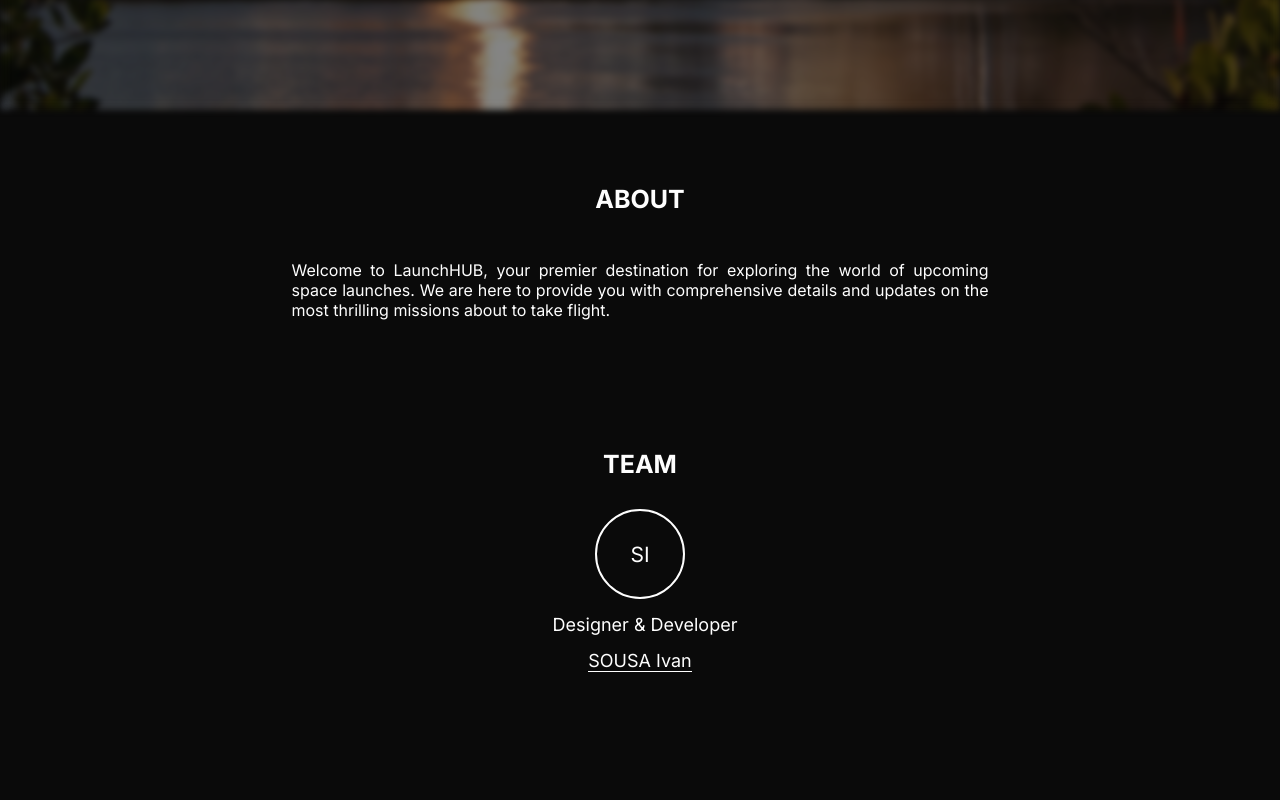
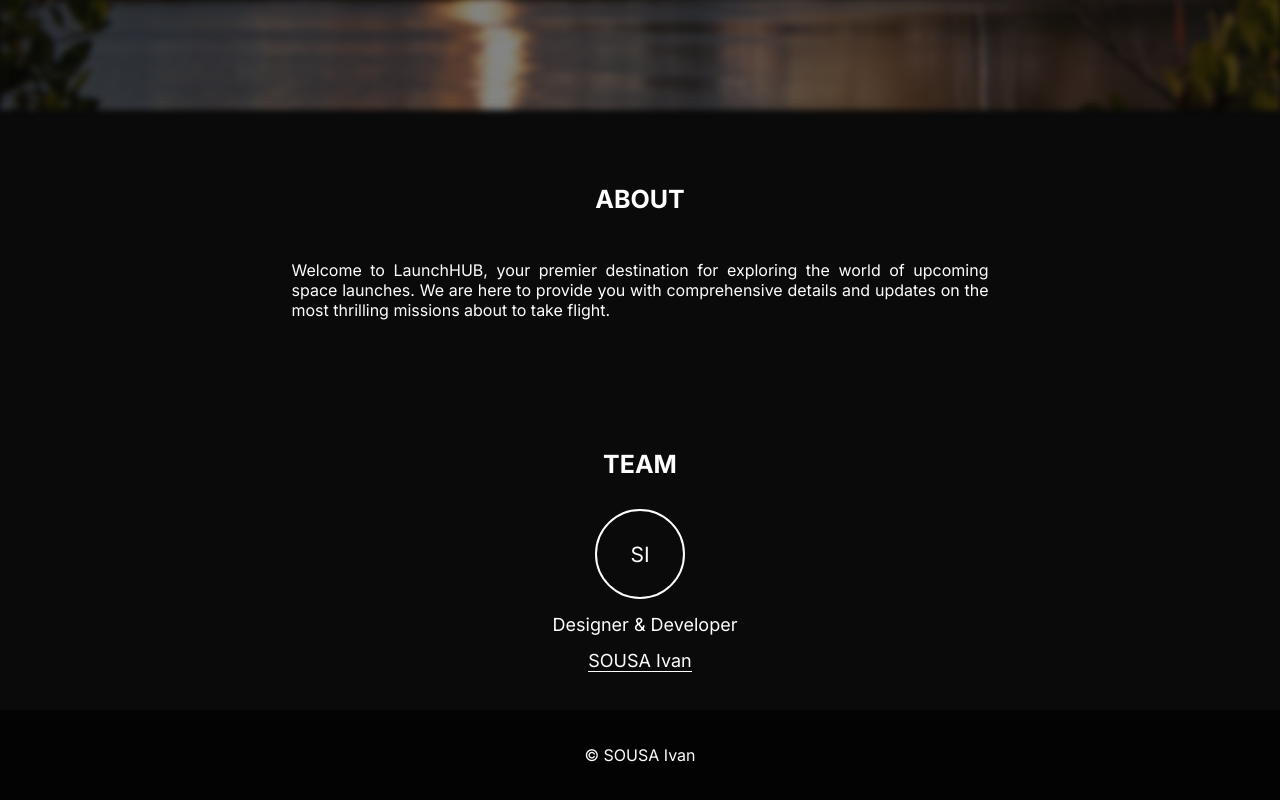
Before and after one commit to sousaivan99/launchhub, a Next.js app: page / in a window 1280 px wide. Shown: the part 685-1485 px from the top of the page. Before the commit the page ends 1395 px from the top, so only its background shows below. Built offline with nearby package versions, Linux system fonts and the light colour scheme.

Commit message:
Serverside API filtering and small fixes

```diff
--- a/app/globals.css
+++ b/app/globals.css
@@ -3,6 +3,7 @@
   --bg-header-color: rgba(10, 10, 10, 0.1);
   --text-color: #fefefe;
   --sub-color: #b5b5b5;
+  --footer: #030303;
 
   --tags-color: #2c2c2c;
 
@@ -79,6 +80,9 @@
   font-size: 15px;
   width: fit-content;
   padding: 5px 5px;
+}
+.tags span:hover {
+  cursor: default;
 }
 
 .lds-roller {
@@ -165,3 +169,11 @@
     transform: rotate(360deg);
   }
 }
+
+.footer {
+  background-color: var(--footer);
+  height: 90px;
+  display: flex;
+  align-items: center;
+  justify-content: center;
+}
--- a/app/layout.js
+++ b/app/layout.js
@@ -1,6 +1,7 @@
 import "./globals.css";
 import { Inter } from "next/font/google";
 import Header from "@module/header";
+import Footer from "@module/footer";
 
 const inter = Inter({ subsets: ["latin"] });
 
@@ -15,6 +16,7 @@
       <body className={inter.className}>
         <Header></Header>
         {children}
+        <Footer />
       </body>
     </html>
   );
--- a/css/launches.css
+++ b/css/launches.css
@@ -107,6 +107,9 @@
   background-color: green;
   color: var(--text-color);
 }
+.status:hover {
+  cursor: default;
+}
 .launchpad {
   margin-top: 0.5em;
   font-size: 14px;
@@ -165,6 +168,9 @@
   margin-bottom: -10px;
   width: fit-content;
   padding: 5px 5px;
+}
+.orbit-Type:hover {
+  cursor: default;
 }
 .socials {
   display: flex;
--- /dev/null
+++ b/module/footer.js
@@ -0,0 +1,11 @@
+function Footer() {
+  return (
+    <>
+      <div className="footer">
+        <span>&copy; SOUSA Ivan</span>
+      </div>
+    </>
+  );
+}
+
+export default Footer;
--- a/module/hero.js
+++ b/module/hero.js
@@ -14,6 +14,7 @@
         <Image
           className={`background-img`}
           src="/bg-img.jpg"
+          alt="Background Image of a rocket"
           layout="fill"
           objectFit="cover"
           priority
```
Also changed, not shown: module/spacex.js (+5 -5 lines).
